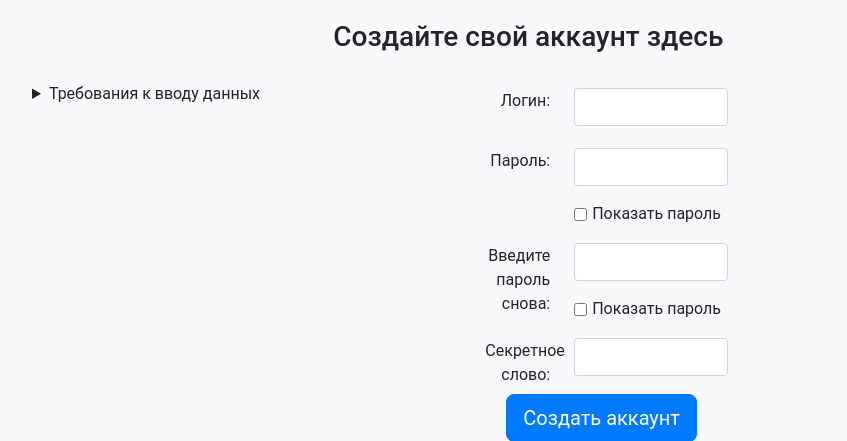
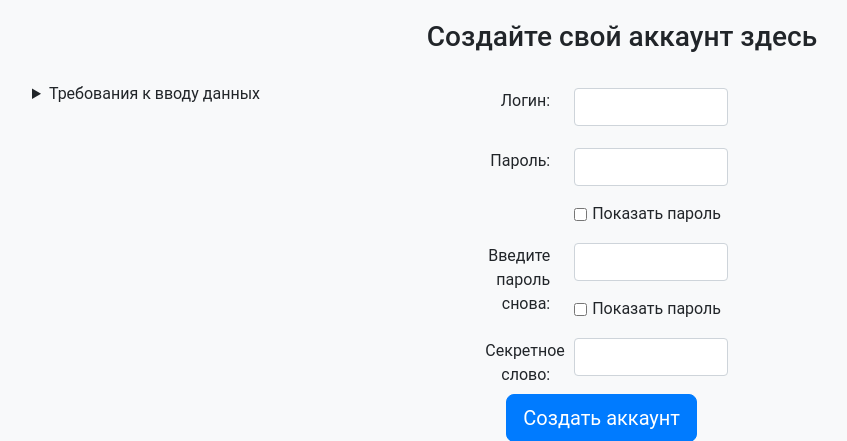
Before and after one commit to Ssentiago/CryptoGuardian, a FastAPI app: page /register in a window 1280 px wide. Shown: the top 441 px of the page, without its empty margins (18-865 px from the left). Run offline with FastAPI, Linux system fonts and the light colour scheme; parts of the project's set-up code (start-up, migrations or seed data) failed here and were passed over; some libraries are stand-ins or nearby versions.

Commit message:
Fixed visual bug

```diff
--- a/static/templates/auth/auth_register.html
+++ b/static/templates/auth/auth_register.html
@@ -14,7 +14,7 @@
 
 <div style="padding: 20px" class="container">
     <div class="row">
-        <div class="col-md-10 text-center">
+        <div class="col-md-12 text-center">
             <h3>Создайте свой аккаунт здесь</h3>
         </div>
     </div>
```
